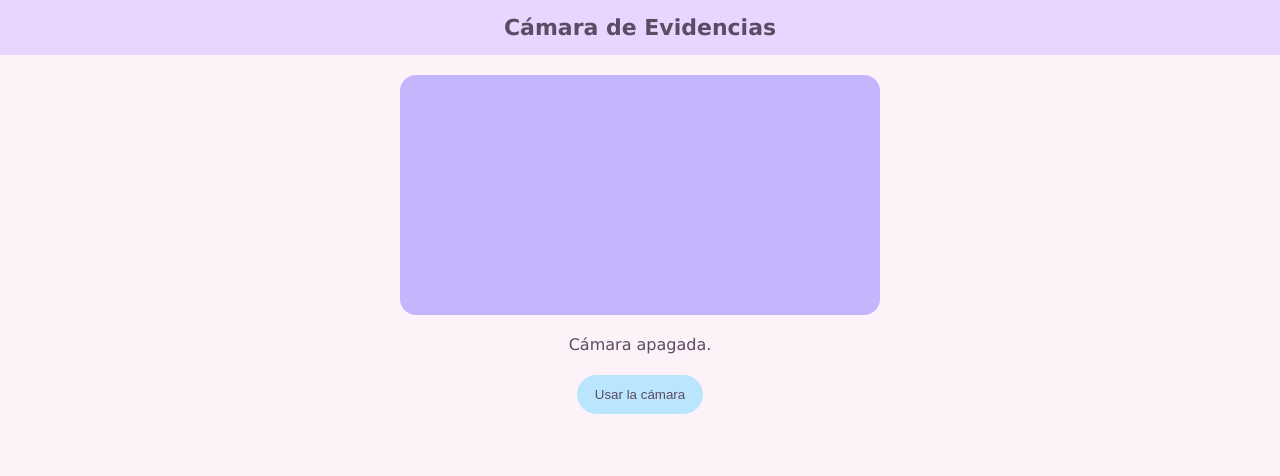
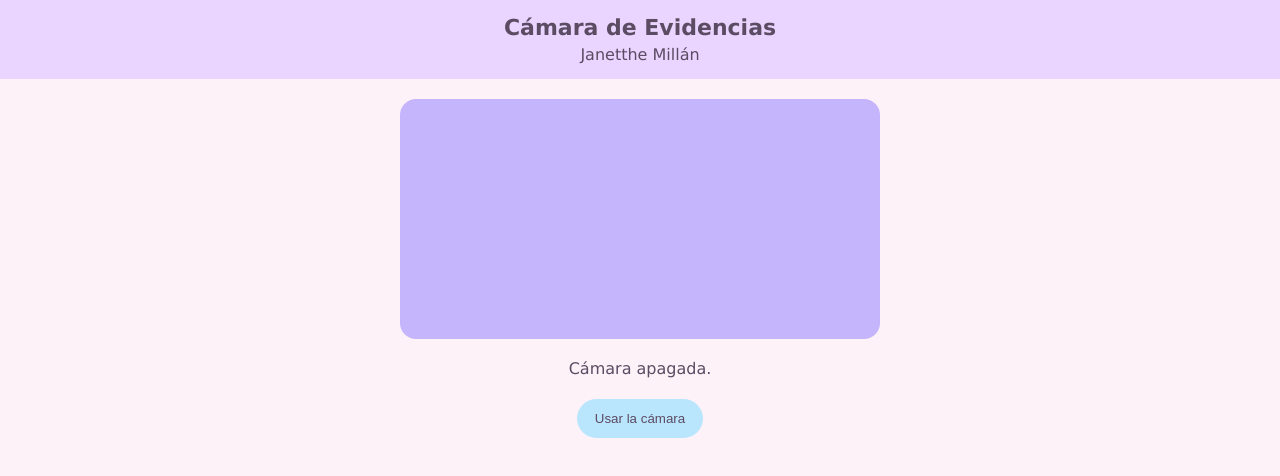
Before and after one commit to JanettheMillan/pwa-camara-instalable, a plain HTML site: page index.html in a window 1280 px wide. Drawn offline with Linux system fonts and the light colour scheme.

Commit message:
Agregar nombre en el encabezado

```diff
--- a/index.html
+++ b/index.html
@@ -11,6 +11,7 @@
 <body>
   <header>
     <h1>Cámara de Evidencias</h1>
+    <p>Janetthe Millán</p>
   </header>
 
   <main>
--- a/styles.css
+++ b/styles.css
@@ -14,6 +14,10 @@ header {
 header h1 {
   margin: 0;
   font-size: 22px;
+}
+
+header p {
+  margin: 5px 0 0;
 }
 
 main {
--- a/sw.js
+++ b/sw.js
@@ -1,4 +1,4 @@
-const CACHE_NAME = 'evidencias-v2';
+const CACHE_NAME = 'evidencias-v3';
 const STATIC_FILES = [
   './',
   './index.html',
```
